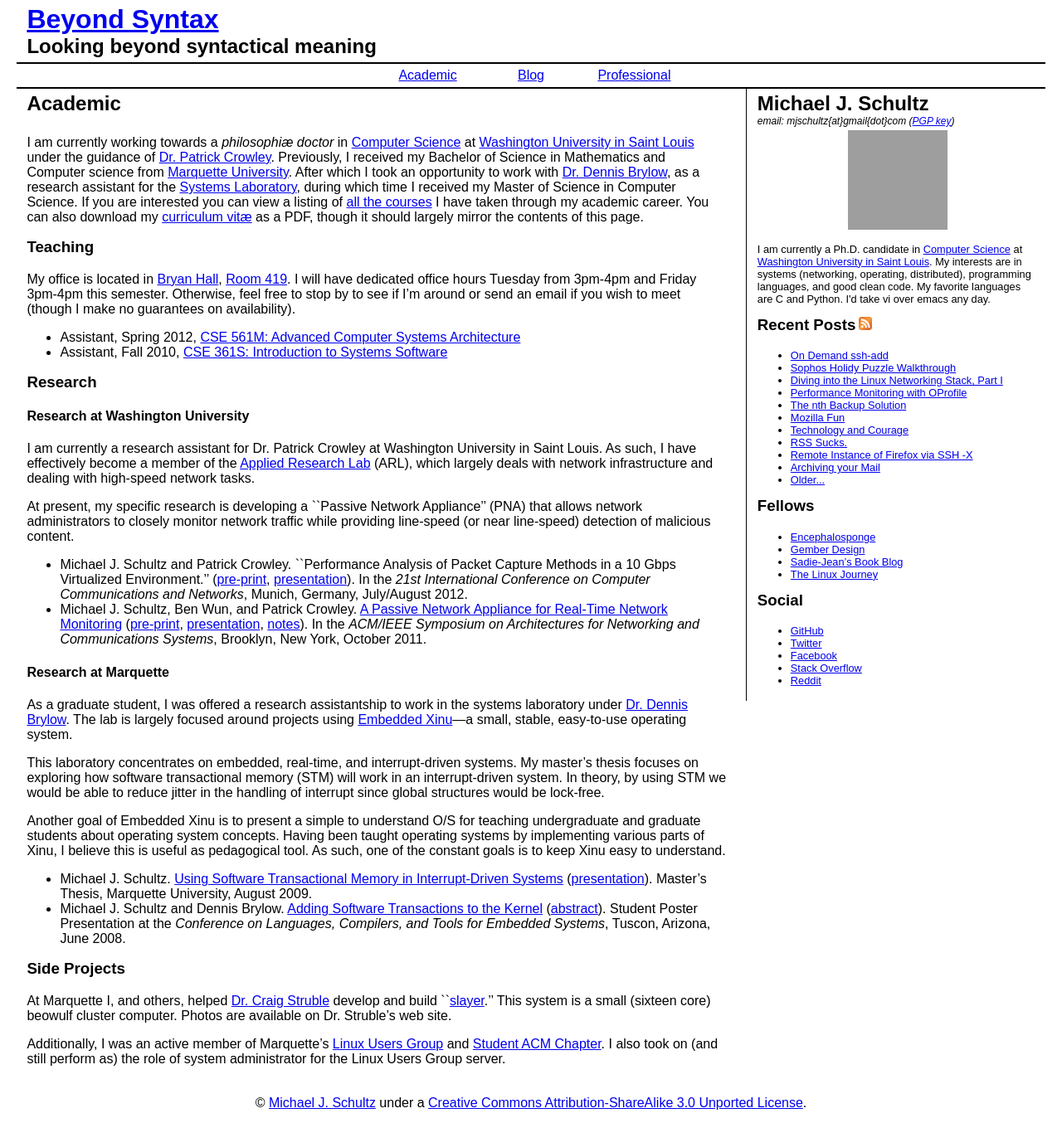
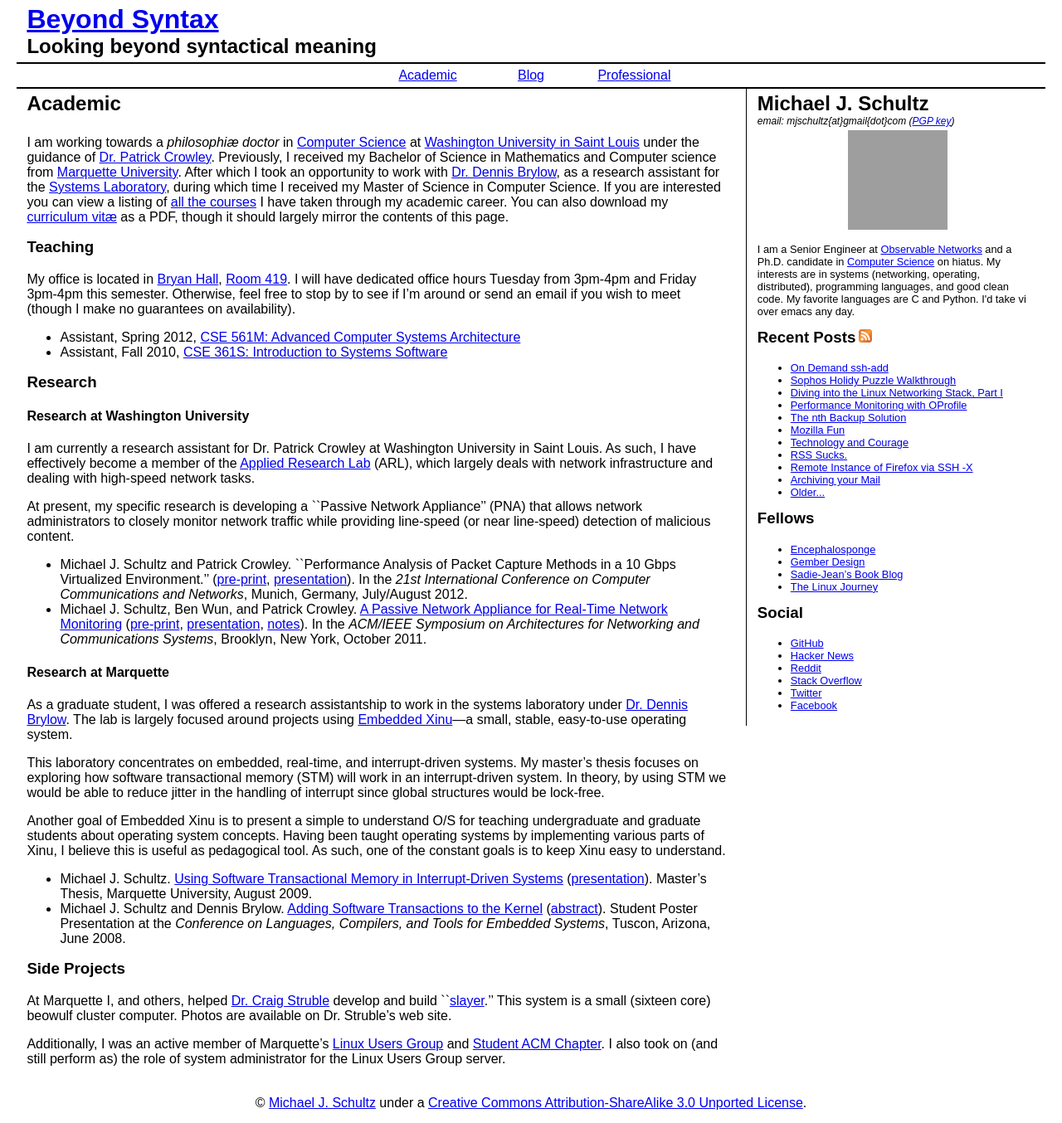
Before and after one commit to mjschultz/mjschultz.github.com, a Jekyll site: the page built from academic/index.markdown, in a window 1280 px wide. Shown: the whole page at 83% size. Built offline with Jekyll 4.4.1, drawn with Linux system fonts in a browser that asks for light colours; Markdown is read by kramdown in place of the engine named in the settings; grey boxes are pictures that could not be loaded.

```diff
--- a/_layouts/basic.html
+++ b/_layouts/basic.html
@@ -40,7 +40,7 @@
 			<h2>Michael J. Schultz</h2>
 			<address>email: mjschultz{at}gmail{dot}com (<a href="/static/mjschultz.asc">PGP key</a>)</address>
 			<p class="center"><img src="http://www.gravatar.com/avatar/b5abd40275d296984f1c22d5fca33041?s=120" /></p>
-			<p>I am currently a Ph.D. candidate in <a href="http://cse.wustl.edu/">Computer Science</a> at <a href="http://www.wustl.edu/">Washington University in Saint Louis</a>.  My interests are in systems (networking, operating, distributed), programming languages, and good clean code.  My favorite languages are C and Python.  I'd take vi over emacs any day.</p>
+            <p>I am a Senior Engineer at <a href="http://www.observable.net/">Observable Networks</a> and a Ph.D. candidate in <a href="http://cse.wustl.edu/">Computer Science</a> on hiatus. My interests are in systems (networking, operating, distributed), programming languages, and good clean code. My favorite languages are C and Python.  I'd take vi over emacs any day.</p>
 			<h3>Recent Posts<a href="/atom.xml"><img src="/static/atom.png" alt="atom feed" /></a></h3>
 			<ul id="recent">
 				{% for post in site.posts limit:10 %}
@@ -58,10 +58,11 @@
 			<h3>Social</h3>
 			<ul>
 				<li><a href="https://github.com/mjschultz">GitHub</a></li>
+				<li><a href="https://news.ycombinator.com/user?id=mjschultz">Hacker News</a></li>
+				<li><a href="http://reddit.com/user/mjschultz">Reddit</a></li>
+				<li><a href="http://stackoverflow.com/users/288349">Stack Overflow</a></li>
 				<li><a href="http://twitter.com/the_mjschultz">Twitter</a></li>
 				<li><a href="http://facebook.com/mjschultz">Facebook</a></li>
-				<li><a href="http://stackoverflow.com/users/288349">Stack Overflow</a></li>
-				<li><a href="http://reddit.com/user/mjschultz">Reddit</a></li>
 			</ul>
 			{% unless page.adfree %}
 			<div class="center">
--- a/academic/index.markdown
+++ b/academic/index.markdown
@@ -5,8 +5,8 @@ adfree: true
 ---
 ## Academic ##
 
-I am currently working towards a *philosophi&aelig; doctor* in [Computer
-Science](http://www.cse.  wustl.edu/) at [Washington University in Saint
+I am working towards a *philosophi&aelig; doctor* in [Computer
+Science](http://www.cse.wustl.edu/) at [Washington University in Saint
 Louis](http://www.wustl.edu/) under the guidance of [Dr. Patrick
 Crowley](http://arl.wustl.edu/~pcrowley/).
 Previously, I received my Bachelor of Science in Mathematics and Computer
```
Also changed, not shown: professional/index.markdown (added, +45 -0 lines).
